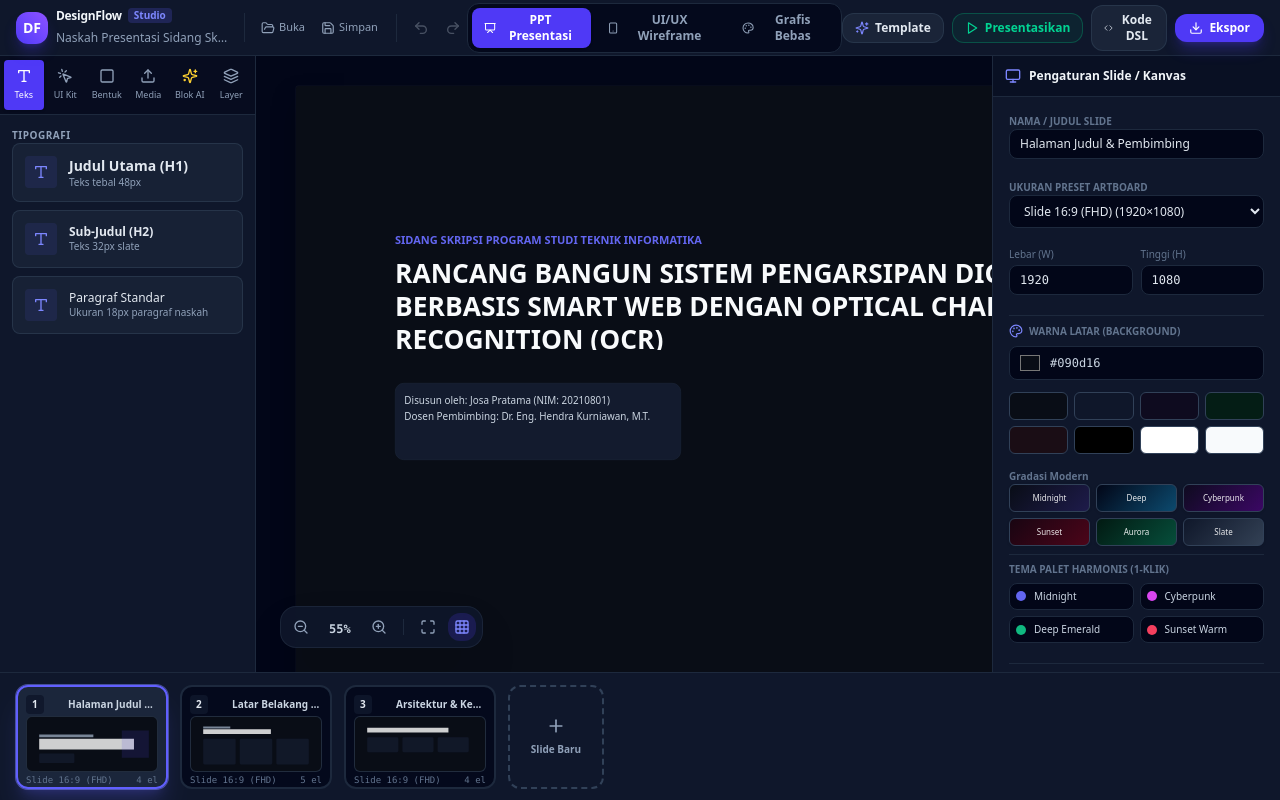
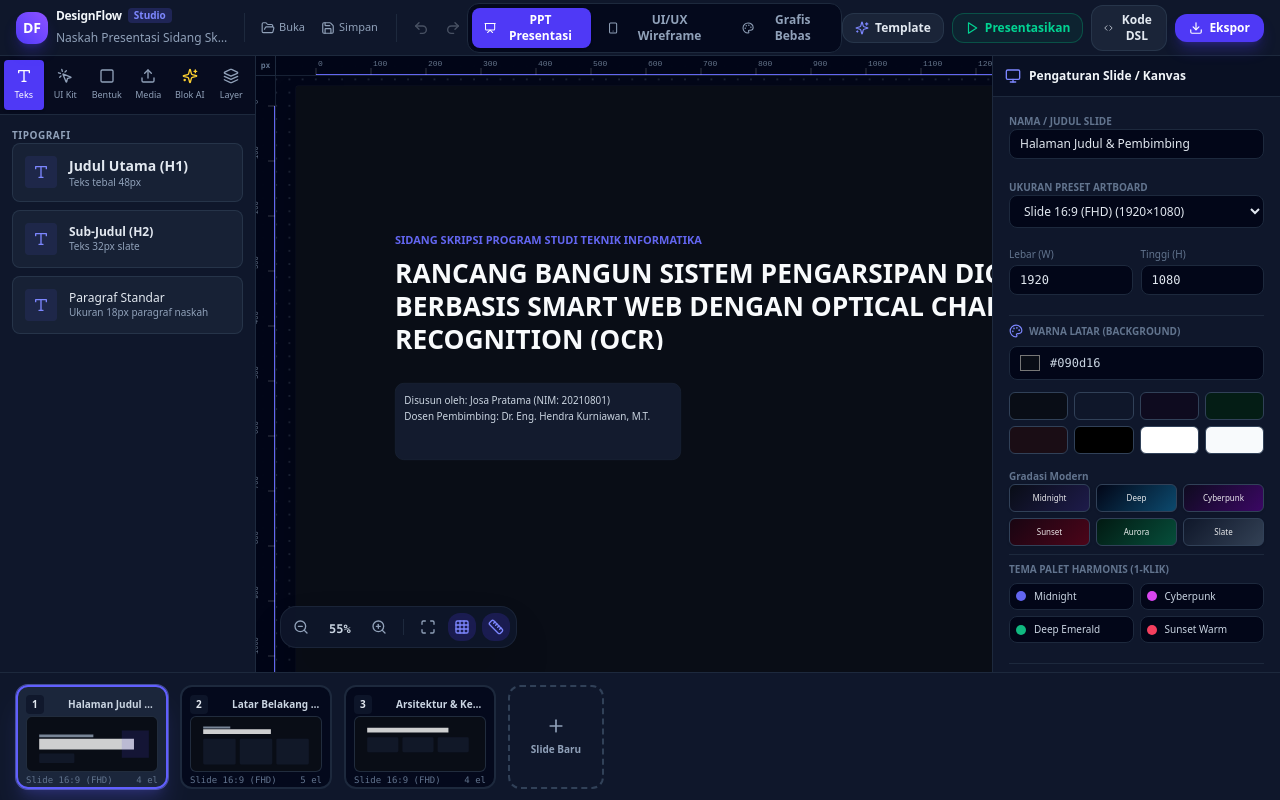
Before and after one commit to josapratama/design-flow, a React (Vite) app: page / in a window 1280 px wide. Built offline with nearby package versions, Linux system fonts and the light colour scheme.

Commit message:
feat(canvas): add interactive pixel rulers, fix invalid CSS px spacing & radial-gradient

```diff
--- a/src/App.tsx
+++ b/src/App.tsx
@@ -154,6 +154,13 @@ export default function App() {
         return;
       }
 
+      // 0.4 Toggle Rulers: Shift+R
+      if (e.shiftKey && e.key.toLowerCase() === 'r' && !e.ctrlKey && !e.metaKey) {
+        e.preventDefault();
+        setProject(prev => ({ ...prev, showRulers: prev.showRulers === false ? true : false }));
+        return;
+      }
+
       // 1. Delete / Backspace
       if (e.key === 'Delete' || e.key === 'Backspace') {
         if (project.selectedElementIds.length > 0) {
@@ -287,6 +294,7 @@ export default function App() {
             panX={project.panX}
             panY={project.panY}
             showGrid={project.showGrid}
+            showRulers={project.showRulers !== false}
             snapToGrid={project.snapToGrid}
             gridSize={project.gridSize}
             selectedElementIds={project.selectedElementIds}
@@ -314,6 +322,7 @@ export default function App() {
           <Toolbar
             scale={project.scale}
             showGrid={project.showGrid}
+            showRulers={project.showRulers !== false}
             hasSelectedElements={project.selectedElementIds.length > 0}
             onZoomIn={() =>
               setProject(prev => ({ ...prev, scale: Math.min(3.0, Number((prev.scale + 0.1).toFixed(2))) }))
@@ -324,6 +333,9 @@ export default function App() {
             onResetZoom={handleZoomToFit}
             onSetScale={scale => setProject(prev => ({ ...prev, scale }))}
             onToggleGrid={() => setProject(prev => ({ ...prev, showGrid: !prev.showGrid }))}
+            onToggleRulers={() =>
+              setProject(prev => ({ ...prev, showRulers: prev.showRulers === false ? true : false }))
+            }
             onDeleteSelected={deleteSelectedElements}
             onDuplicateSelected={duplicateSelectedElements}
           />
--- a/src/components/CanvasViewport.tsx
+++ b/src/components/CanvasViewport.tsx
@@ -8,6 +8,7 @@ interface CanvasViewportProps {
   panX: number;
   panY: number;
   showGrid: boolean;
+  showRulers?: boolean;
   snapToGrid?: boolean;
   gridSize?: number;
   selectedElementIds: string[];
@@ -31,6 +32,7 @@ export const CanvasViewport: React.FC<CanvasViewportProps> = ({
   panX,
   panY,
   showGrid,
+  showRulers = true,
   snapToGrid = true,
   gridSize = 20,
   selectedElementIds,
@@ -209,11 +211,11 @@ export const CanvasViewport: React.FC<CanvasViewportProps> = ({
       {/* Background Dot Grid */}
       {showGrid && (
         <div
-          className="absolute inset-0 pointer-events-none opacity-20"
+          className="absolute inset-0 pointer-events-none opacity-25"
           style={{
-            backgroundImage: `radial - gradient(circle, #64748b 1px, transparent 1px)`,
-            backgroundSize: `${ 24 * scale }px ${ 24 * scale } px`,
-            backgroundPosition: `${ panX }px ${ panY } px`,
+            backgroundImage: `radial-gradient(circle, #64748b 1.2px, transparent 1.2px)`,
+            backgroundSize: `${24 * scale}px ${24 * scale}px`,
+            backgroundPosition: `${panX}px ${panY}px`,
           }}
         />
       )}
@@ -222,9 +224,9 @@ export const CanvasViewport: React.FC<CanvasViewportProps> = ({
       <div
         className="absolute transition-transform duration-75 origin-top-left"
         style={{
-          transform: `translate(${ panX }px, ${ panY }px) scale(${ scale })`,
-          width: `${ slide.width } px`,
-          height: `${ slide.height } px`,
+          transform: `translate(${panX}px, ${panY}px) scale(${scale})`,
+          width: `${slide.width}px`,
+          height: `${slide.height}px`,
         }}
       >
         <ArtboardRenderer
@@ -249,14 +251,91 @@ export const CanvasViewport: React.FC<CanvasViewportProps> = ({
             className="absolute border border-indigo-400 bg-indigo-500/20 pointer-events-none z-50 rounded-sm"
             data-export-ignore="true"
             style={{
-              left: `${ Math.min(marquee.startX, marquee.currentX) } px`,
-              top: `${ Math.min(marquee.startY, marquee.currentY) } px`,
-              width: `${ Math.abs(marquee.currentX - marquee.startX) } px`,
-              height: `${ Math.abs(marquee.currentY - marquee.startY) } px`,
+              left: `${Math.min(marquee.startX, marquee.currentX)}px`,
+              top: `${Math.min(marquee.startY, marquee.currentY)}px`,
+              width: `${Math.abs(marquee.currentX - marquee.startX)}px`,
+              height: `${Math.abs(marquee.currentY - marquee.startY)}px`,
             }}
           />
         )}
       </div>
+
+      {/* Interactive Pixel Rulers (Top & Left) */}
+      {showRulers && (() => {
+        const tickStep = scale < 0.35 ? 200 : scale < 0.85 ? 100 : 50;
+        const hTicks: { val: number; x: number }[] = [];
+        for (let val = 0; val <= slide.width; val += tickStep) {
+          hTicks.push({ val, x: panX + val * scale });
+        }
+        const vTicks: { val: number; y: number }[] = [];
+        for (let val = 0; val <= slide.height; val += tickStep) {
+          vTicks.push({ val, y: panY + val * scale });
+        }
+
+        return (
+          <>
+            {/* Top-Left Corner Block */}
+            <div
+              className="absolute top-0 left-0 w-5 h-5 bg-slate-950 border-r border-b border-slate-800 z-30 flex items-center justify-center text-[8px] font-mono font-bold text-slate-500 pointer-events-none select-none"
+              data-export-ignore="true"
+            >
+              px
+            </div>
+
+            {/* Top Horizontal Ruler */}
+            <div
+              className="absolute top-0 left-5 right-0 h-5 bg-slate-950/90 backdrop-blur-sm border-b border-slate-800/80 z-20 pointer-events-none overflow-hidden select-none"
+              data-export-ignore="true"
+            >
+              <svg className="w-full h-full">
+                {/* Active Artboard Span Indicator */}
+                <line
+                  x1={panX}
+                  y1={19}
+                  x2={panX + slide.width * scale}
+                  y2={19}
+                  stroke="#6366f1"
+                  strokeWidth={2}
+                />
+                {hTicks.map(({ val, x }) => (
+                  <g key={val} transform={`translate(${x}, 0)`}>
+                    <line x1={0} y1={12} x2={0} y2={20} stroke="rgba(255,255,255,0.2)" strokeWidth={1} />
+                    <text x={2} y={10} fill="#64748b" fontSize={8} fontFamily="monospace">
+                      {val}
+                    </text>
+                  </g>
+                ))}
+              </svg>
+            </div>
+
+            {/* Left Vertical Ruler */}
+            <div
+              className="absolute top-5 left-0 bottom-0 w-5 bg-slate-950/90 backdrop-blur-sm border-r border-slate-800/80 z-20 pointer-events-none overflow-hidden select-none"
+              data-export-ignore="true"
+            >
+              <svg className="w-full h-full">
+                {/* Active Artboard Span Indicator */}
+                <line
+                  x1={19}
+                  y1={panY}
+                  x2={19}
+                  y2={panY + slide.height * scale}
+                  stroke="#6366f1"
+                  strokeWidth={2}
+                />
+                {vTicks.map(({ val, y }) => (
+                  <g key={val} transform={`translate(0, ${y})`}>
+                    <line x1={12} y1={0} x2={20} y2={0} stroke="rgba(255,255,255,0.2)" strokeWidth={1} />
+                    <text x={2} y={-2} fill="#64748b" fontSize={7} fontFamily="monospace" transform="rotate(-90 2,-2)">
+                      {val}
+                    </text>
+                  </g>
+                ))}
+              </svg>
+            </div>
+          </>
+        );
+      })()}
     </div>
   );
 };
--- a/src/components/Toolbar.tsx
+++ b/src/components/Toolbar.tsx
@@ -4,6 +4,7 @@ import {
   ZoomOut,
   Maximize,
   Grid,
+  Ruler,
   Trash2,
   Copy,
 } from 'lucide-react';
@@ -11,12 +12,14 @@ import {
 interface ToolbarProps {
   scale: number;
   showGrid: boolean;
+  showRulers?: boolean;
   hasSelectedElements: boolean;
   onZoomIn: () => void;
   onZoomOut: () => void;
   onResetZoom: () => void;
   onSetScale?: (scale: number) => void;
   onToggleGrid: () => void;
+  onToggleRulers?: () => void;
   onDeleteSelected: () => void;
   onDuplicateSelected: () => void;
 }
@@ -24,12 +27,14 @@ interface ToolbarProps {
 export const Toolbar: React.FC<ToolbarProps> = ({
   scale,
   showGrid,
+  showRulers = true,
   hasSelectedElements,
   onZoomIn,
   onZoomOut,
   onResetZoom,
   onSetScale,
   onToggleGrid,
+  onToggleRulers,
   onDeleteSelected,
   onDuplicateSelected,
 }) => {
@@ -100,13 +105,26 @@ export const Toolbar: React.FC<ToolbarProps> = ({
       {/* Grid toggle */}
       <button
         onClick={onToggleGrid}
-        title="Tampilkan / Sembunyikan Grid"
+        title="Tampilkan / Sembunyikan Titik Grid"
         className={`p-1.5 rounded-xl transition-colors ${
           showGrid ? 'bg-indigo-600/20 text-indigo-400' : 'hover:bg-slate-800 text-slate-400'
         }`}
       >
         <Grid className="w-4 h-4" />
       </button>
+
+      {/* Rulers toggle */}
+      {onToggleRulers && (
+        <button
+          onClick={onToggleRulers}
+          title="Tampilkan / Sembunyikan Penggaris Piksel (Shift+R)"
+          className={`p-1.5 rounded-xl transition-colors ${
+            showRulers ? 'bg-indigo-600/20 text-indigo-400' : 'hover:bg-slate-800 text-slate-400'
+          }`}
+        >
+          <Ruler className="w-4 h-4" />
+        </button>
+      )}
 
       {/* Contextual actions for selected element */}
       {hasSelectedElements && (
--- a/src/state/useDesignStore.ts
+++ b/src/state/useDesignStore.ts
@@ -18,6 +18,7 @@ export function useDesignStore() {
     showGrid: true,
     snapToGrid: true,
     gridSize: 20,
+    showRulers: true,
   });
 
   // History Stack for Undo/Redo
--- a/src/types/index.ts
+++ b/src/types/index.ts
@@ -132,4 +132,5 @@ export interface DesignProject {
   showGrid: boolean;
   snapToGrid: boolean;
   gridSize: number;
+  showRulers?: boolean;
 }
```
